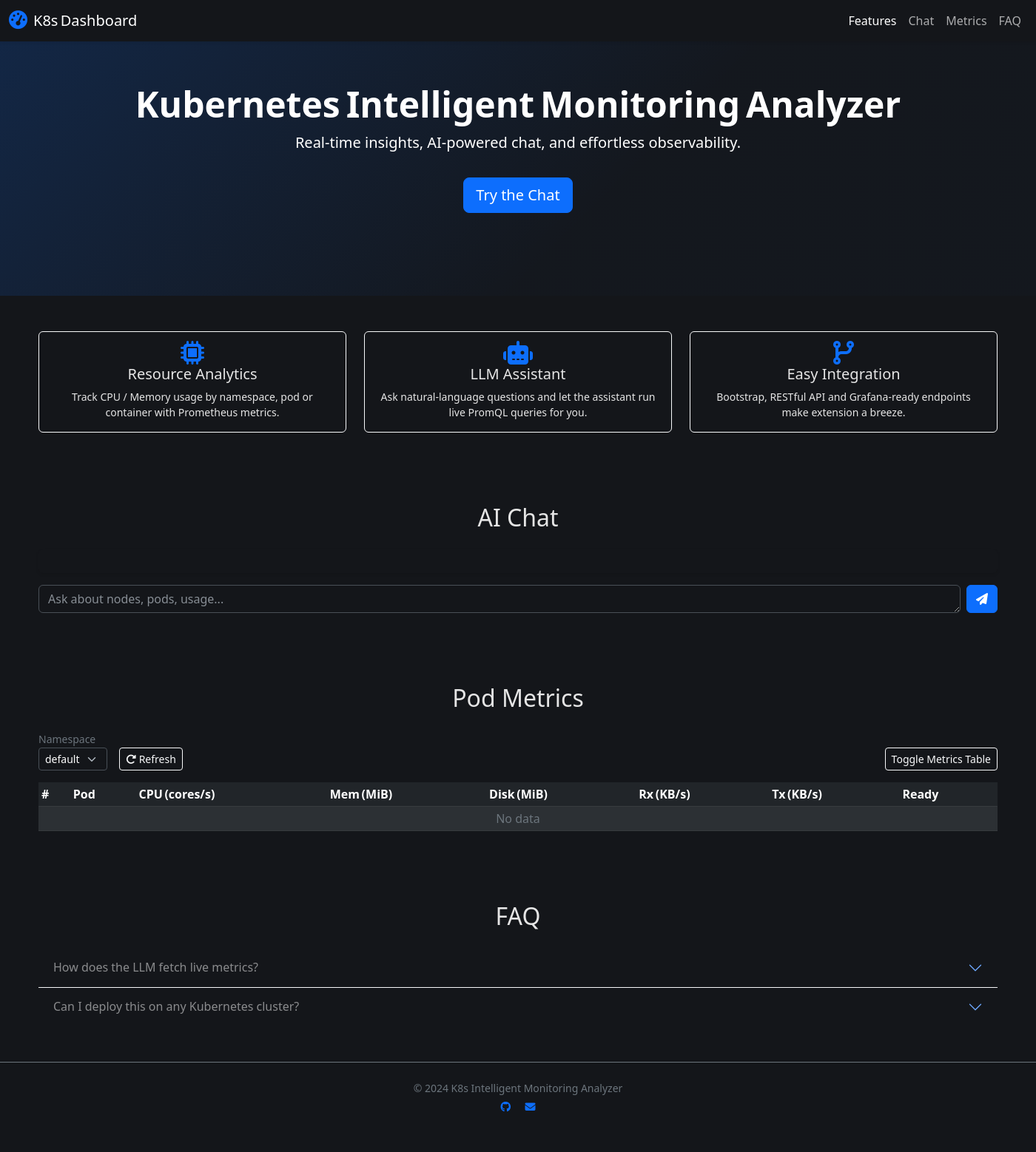
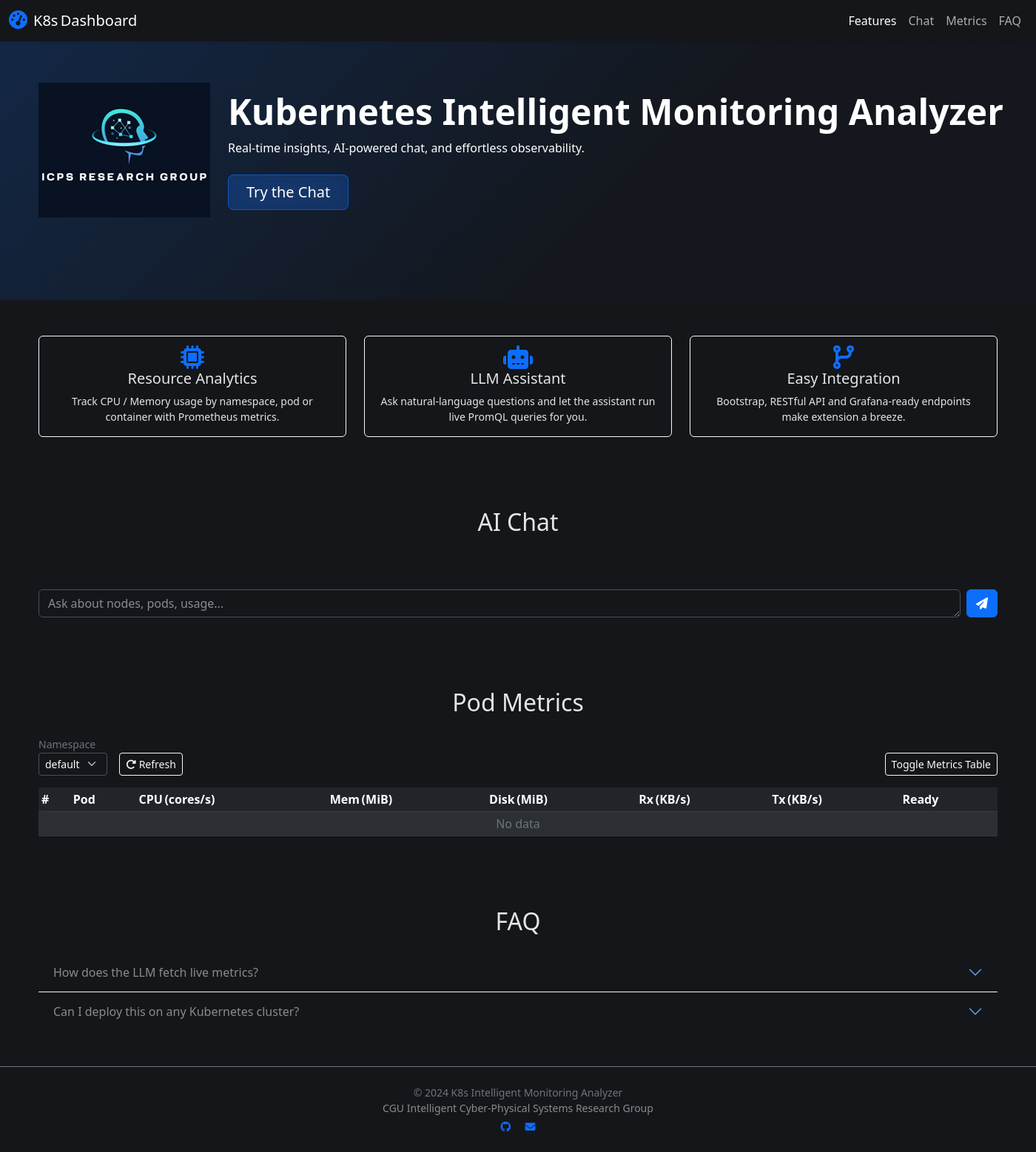
Before and after one commit to finyster/ICPS-project, a FastAPI app: page / in a window 1400 px wide. Shown: the whole page at 74% size. Before the commit the page ends 1504 px from the top, so only its background shows below. Run offline with FastAPI, Linux system fonts and the light colour scheme; data that the repository does not hold is empty; some libraries are stand-ins or nearby versions.

Commit message:
add logo and Group name in our html Co-authored-by: Alan52254 <Alan52254@users.noreply.github.com>

```diff
--- a/my-k8s-api/templates/index.html
+++ b/my-k8s-api/templates/index.html
@@ -19,7 +19,7 @@
     --bubble-user:#0d6efd;
   }
   /* ---------- Navbar ---------- */
-  .navbar-brand img{height:38px}
+  .navbar-brand .logo{height:34px; width:auto}
   /* ---------- Hero ---------- */
   .hero{padding:7rem 1rem;background:linear-gradient(135deg,#0d6efd33 0%,#0d6efd05 60%);}
   .hero h1{font-weight:700;font-size:clamp(2rem,5vw,3rem)}
@@ -37,6 +37,21 @@
   .faq-answer{display:none}
   /* ---------- Metrics ---------- */
   .table-container{max-height:60vh;overflow:auto}
+
+  /* ---------- 玻璃按鈕 ---------- */
+  .btn-glass {
+    position: relative;
+    color: #fff;
+    backdrop-filter: blur(8px) brightness(1.2);
+    background: rgba(13,110,253,.25);
+    border: 1px solid rgba(13,110,253,.6);
+    transition: all .25s;
+  }
+  .btn-glass:hover {
+    box-shadow: 0 0 8px 2px rgba(13,110,253,.5);
+    transform: translateY(-2px);
+    background: rgba(13,110,253,.4);
+  }
   </style>
 </head>
 
@@ -62,12 +77,18 @@
   </div>
 </nav>
 
-<!----------------  HERO  ---------------->
-<section class="hero text-center text-white">
-  <div class="container">
-    <h1>Kubernetes Intelligent Monitoring Analyzer</h1>
-    <p class="lead">Real‑time insights, AI‑powered chat, and effortless observability.</p>
-    <a href="#chat" class="btn btn-primary btn-lg mt-3">Try the Chat</a>
+<!-- ----------  HERO  ---------- -->
+<section class="hero text-white">
+  <div class="container d-flex flex-column flex-lg-row align-items-center gap-4">
+    <!-- Left ─ Logo -->
+    <img src="/static/img/logo.png" alt="Logo" class="hero-logo">
+    <!-- Right ─ Text -->
+    <div class="text-center text-lg-start">
+      <h1 class="hero-title mb-2">Kubernetes Intelligent Monitoring Analyzer</h1>
+      <p class="hero-sub mb-4">Real‑time insights, AI‑powered chat, and effortless observability.</p>
+      <!-- Glass button：桌機左靠齊、手機置中 -->
+      <a href="#chat" class="btn btn-glass btn-lg px-4">Try the Chat</a>
+    </div>
   </div>
 </section>
 
@@ -187,7 +208,10 @@
 <!----------------  FOOTER  ---------------->
 <footer class="bg-dark mt-auto py-4 border-top border-secondary">
   <div class="container text-center small">
-    <p class="mb-1 text-secondary">&copy; 2024 K8s Intelligent Monitoring Analyzer</p>
+    <p class="mb-1 text-secondary">
+      &copy; 2024 K8s Intelligent Monitoring Analyzer<br>
+      <span class="text-white-50">CGU Intelligent Cyber‑Physical Systems Research Group</span>
+    </p>
     <a href="https://github.com/yourrepo" class="text-primary me-3"><i class="fab fa-github"></i></a>
     <a href="mailto:dev@example.com" class="text-primary"><i class="fa-solid fa-envelope"></i></a>
   </div>
@@ -197,6 +221,14 @@
 <script src="https://code.jquery.com/jquery-3.7.1.min.js"></script>
 <script src="https://cdn.jsdelivr.net/npm/bootstrap@5.3.0/dist/js/bootstrap.bundle.min.js"></script>
 <script src="https://cdn.jsdelivr.net/npm/axios@1.6.7/dist/axios.min.js"></script>
+<script src="https://cdn.jsdelivr.net/npm/marked/marked.min.js"></script>
+
+<script>
+function renderMarkdown(md){
+  return marked.parse(md);  // 這裡使用 marked 函式把 markdown 文字轉成 HTML
+}
+</script>
+
 
 <script>
 /* ---------- Chat logic（簡化版，保留你原本功能） ---------- */
@@ -211,16 +243,19 @@ $('#chatForm').on('submit',async e=>{
   appendBubble('user',text); $msgInput.val('');
 
   isLoading=true; $sendBtn.prop('disabled',true);
-  appendBubble('assistant','',true); // loading
+  const $loading = appendBubble('assistant','',true);
 
   try{
     const {data}=await axios.post('/api/llm_chat',{user_message:text,history});
-    $('.loading-msg').remove();
-    appendBubble('assistant',data.assistant);
+    // 把 loading 泡泡改成正式回答
+    $loading
+      .removeClass('loading-msg')
+      .html(renderMarkdown(data.assistant));   // ← 待會 §2 會定義 renderMarkdown()
     history=data.history;
   }catch(err){
-    $('.loading-msg').remove();
-    appendBubble('assistant','❌ Server error, check console.');
+    $loading
+      .removeClass('loading-msg')
+      .text('❌ Server error, check console.');
   }finally{
     isLoading=false; $sendBtn.prop('disabled',false);
   }
@@ -233,8 +268,16 @@ function appendBubble(role,text,loading=false){
   }
   const bubble=$('<div class="bubble '+(role==='user'?'bubble-user':'bubble-ai')+'"></div>');
   if(loading){bubble.addClass('loading-msg').html('<span class="spinner-border spinner-border-sm"></span>');}
-  else      {bubble.text(text);}
-  row.append(bubble); $chatWin.append(row)[0].scrollTop=$chatWin[0].scrollHeight;
+  else {
+    if(role==='assistant'){
+      bubble.html(renderMarkdown(text));  // 支援 Markdown / 連結 / <code>
+    }else{
+      bubble.text(text);                 // 使用者仍保持純文字
+    }
+  }
+  row.append(bubble);
+  $chatWin.append(row)[0].scrollTop = $chatWin[0].scrollHeight;
+  return bubble;
 }
 </script>
 
```
Also changed, not shown: my-k8s-api/static/img/logo.png (added). Lines whose indentation alone changed are shown as unchanged.
